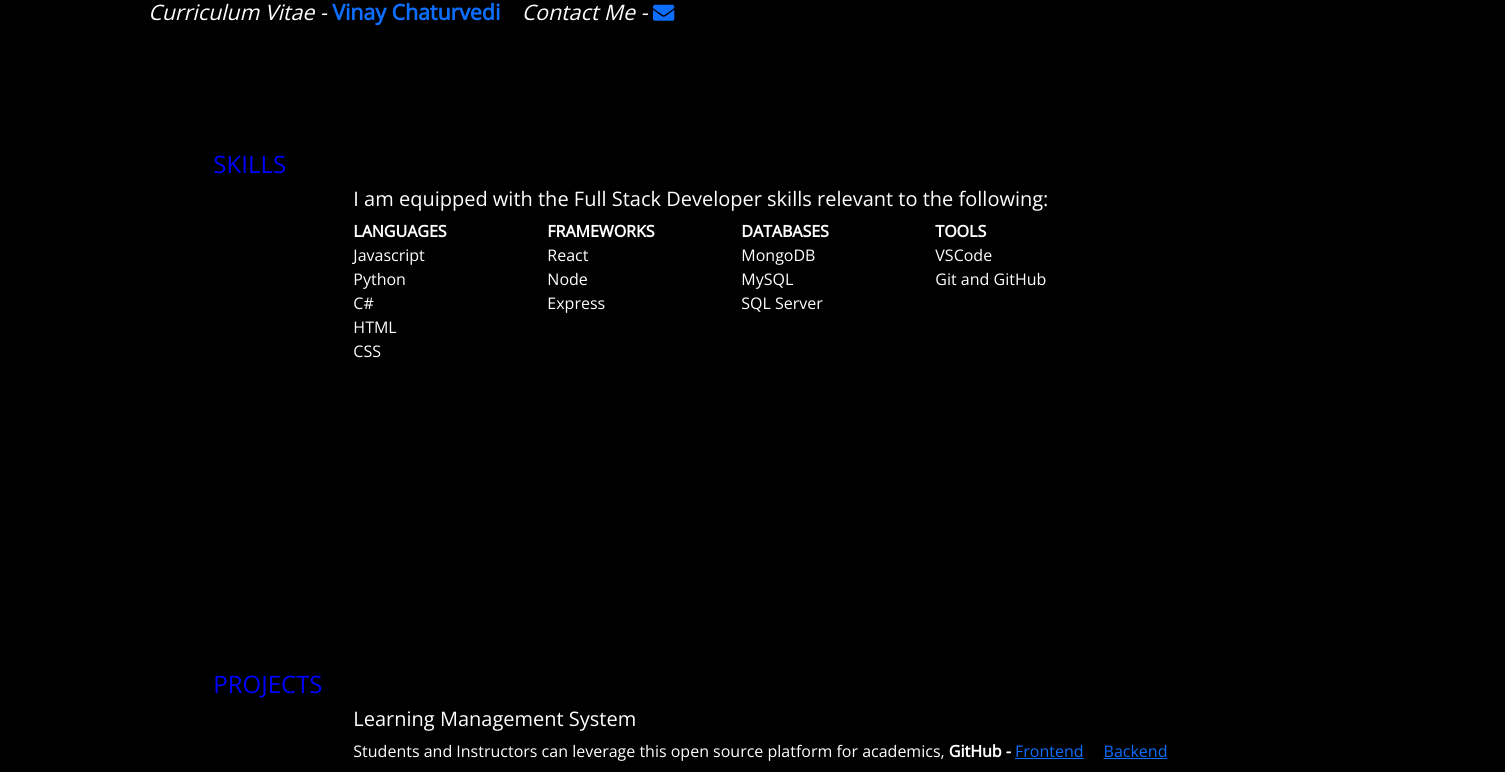
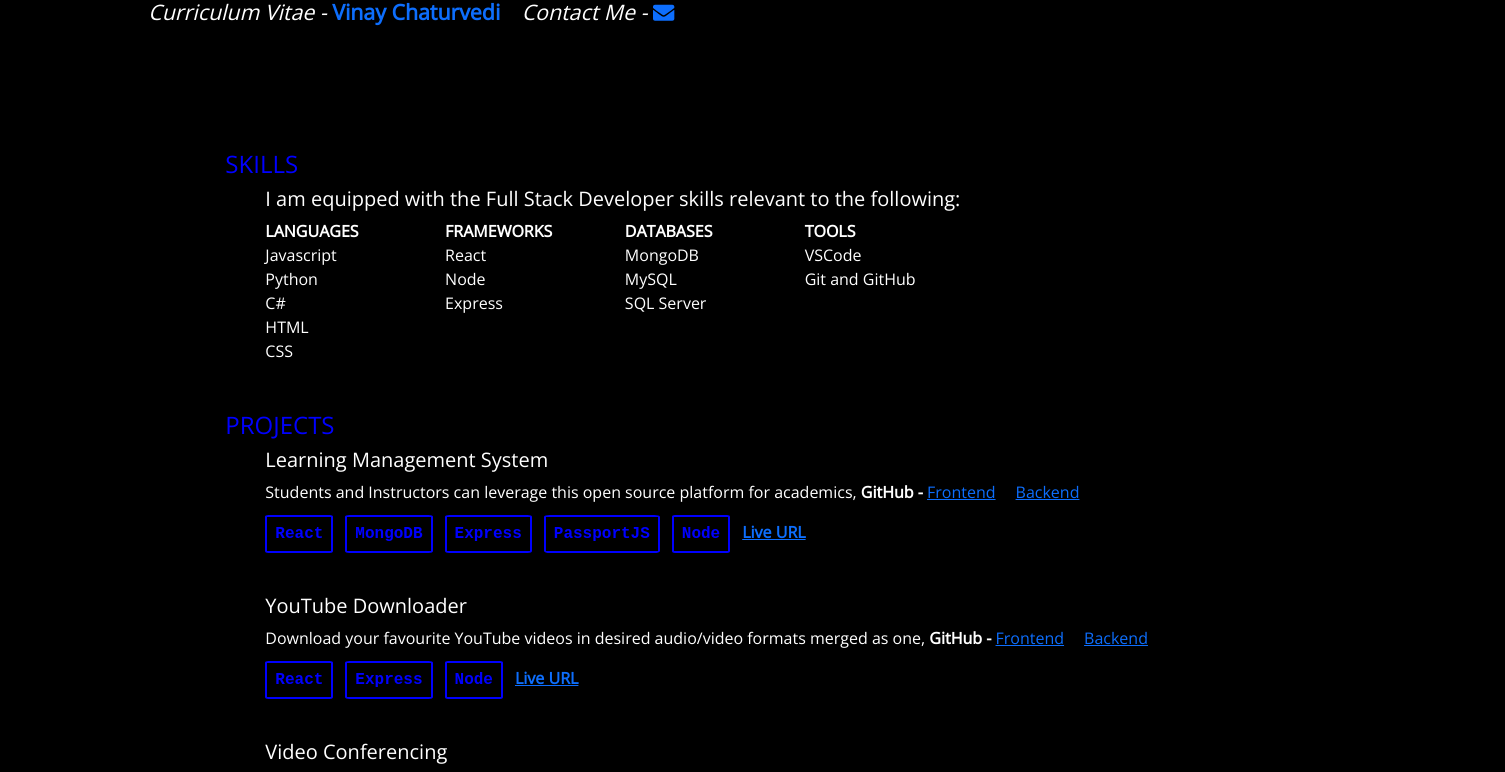
Before and after one commit to vcvcchaturvedi/profile-vinay-chaturvedi, a React (Create React App) app: page / in a window 1280 px wide. Shown: the part 569-1341 px from the top of the page, 1505 px wide, since content can reach past the window. Built offline with nearby package versions, Linux system fonts and the light colour scheme.

Commit message:
minor changes

```diff
--- a/src/App.css
+++ b/src/App.css
@@ -1,4 +1,4 @@
 .App {
   text-align: left;
-  height: max-content;
+  height: fit-content;
 }
--- a/src/App.js
+++ b/src/App.js
@@ -143,7 +143,7 @@ function App() {
         </section>
       </header>
       <div
-        className="s2 mt-5 mt-4 col-12 col-sm-12 offset-2"
+        className="s2 mt-5 mt-4 row offset-2"
         data-aos="fade-up"
         data-aos-delay="70"
       >
@@ -154,7 +154,7 @@ function App() {
             following:
           </h5>
           <div className="row">
-            <div className="col-6 col-sm-6 col-md-6 col-lg-2 col-xl-2">
+            <div className="col-12 col-sm-12 col-md-12 col-lg-2 col-xl-2">
               <div>
                 <b>LANGUAGES</b>
               </div>
@@ -165,7 +165,7 @@ function App() {
               <div>HTML</div>
               <div>CSS</div>
             </div>
-            <div className="col-6 col-sm-6 col-md-6 col-lg-2 col-xl-2">
+            <div className="col-12 col-sm-12 col-md-12 col-lg-2 col-xl-2">
               <div>
                 <b>FRAMEWORKS</b>
               </div>
@@ -174,7 +174,7 @@ function App() {
               <div>Node</div>
               <div>Express</div>
             </div>
-            <div className="col-6 col-sm-6 col-md-6 col-lg-2 col-xl-2">
+            <div className="col-12 col-sm-12 col-md-12 col-lg-2 col-xl-2">
               <div>
                 <b>DATABASES</b>
               </div>
@@ -183,7 +183,7 @@ function App() {
               <div>MySQL</div>
               <div>SQL Server</div>
             </div>
-            <div className="col-6 col-sm-6 col-md-6 col-lg-2 col-xl-2">
+            <div className="col-12 col-sm-12 col-md-12 col-lg-2 col-xl-2">
               <div>
                 <b>TOOLS</b>
               </div>
@@ -195,7 +195,7 @@ function App() {
         </div>
       </div>
       <div
-        className="s2 col-12 col-sm-12 offset-2"
+        className="s2 mt-5 row offset-2"
         data-aos="fade-up"
         data-aos-delay="70"
       >
--- a/src/styles.css
+++ b/src/styles.css
@@ -117,10 +117,10 @@ input:checked + .slider:before {
   display: inline-block;
 }
 .SectionDescription {
-  margin-left: 140px;
+  margin-left: 40px;
 }
 .s2 {
-  height: 65vmin;
+  height: fit-content;
 }
 .tech-used {
   border: blue 2px solid;
```
